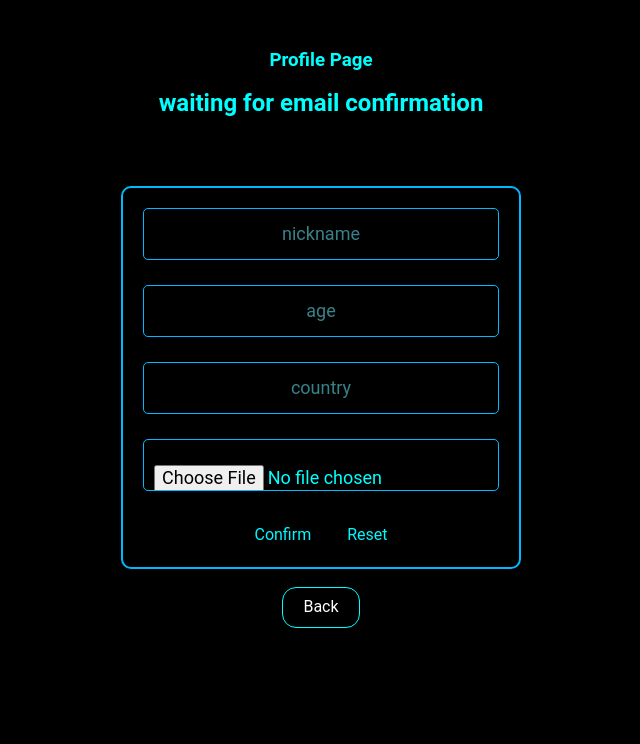
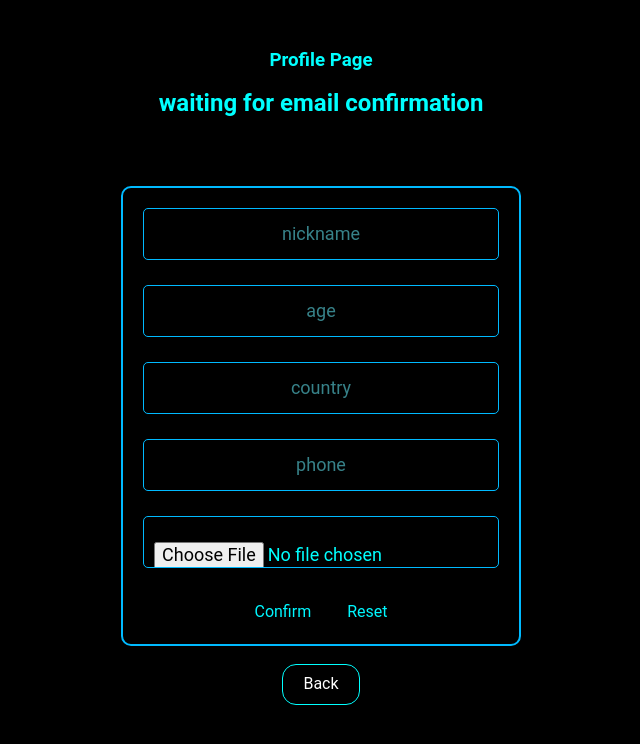
Before and after one commit to IvashkaVIP/CMU, a React (Vite) app: page /CMU/profile in a window 1280 px wide. Shown: the top 744 px of the page, without its empty margins (319-959 px from the left). Built offline with nearby package versions, Linux system fonts and the light colour scheme.

Commit message:
profile in progress

```diff
--- a/src/components/Forms/ProfileForm.jsx
+++ b/src/components/Forms/ProfileForm.jsx
@@ -2,6 +2,7 @@ import { Form, Input, Button } from "./Forms.styled";
 import { useDispatch } from "react-redux";
 import { useNavigate } from "react-router-dom";
 import { useState } from "react";
+import { Error } from "../ServicesMessages/Error";
 
 export const ProfileForm = () => {
   const [errorMessage, setErrorMessage] = useState('');
@@ -9,15 +10,17 @@ export const ProfileForm = () => {
   const navigate = useNavigate();
   // const isError = useSelector(selectIsError);
 
-  const Error = false;
-
 const handleSubmit = async (evt) => {
   evt.preventDefault();
-  const nickname = evt.target.elements.nickname.value;
-  const age = evt.target.elements.age.value;
-  const country = evt.target.elements.country.value;
+  const field =  evt.target.elements ;
+  const nickname = field.nickname.value;
+  const age = field.age.value;
+  const country = field.country.value;
+  const phone = field.phone.value;
 
-  if (!(nickname && age && country)) {
+  console.log(nickname, age, country, phone )
+
+  if (!(nickname && age && country && phone)) {
     setErrorMessage([
       `Hello, ${nickname || `User`}!`,
       `All fields must be filled in`,
@@ -25,10 +28,10 @@ const handleSubmit = async (evt) => {
     return;
   }
 
-  if (nickname.length < 6) {
+  if (nickname.length < 3) {
     setErrorMessage([
       `Hello, ${nickname || `User`}!`,
-      `the username must be at least 6 characters long`,
+      `the username must be at least 3 characters long`,
     ]);
     return;
   }
@@ -56,9 +59,10 @@ const handleSubmit = async (evt) => {
            />
          ) : (
            <>
-             <Input type="text" name="mickmame" placeholder="nickname" />
+             <Input type="text" name="nickname" placeholder="nickname" />
              <Input type="text" name="age" placeholder="age" pattern="[0-9]*" />
              <Input type="text" name="country" placeholder="country" />
+             <Input type="text" name="phone" placeholder="phone" />
              <Input type="file" name="avatar" placeholder="avatar" />
              <Button type="submit">Confirm</Button>
              <Button type="reset">Reset</Button>
--- a/src/redux/auth/slice.js
+++ b/src/redux/auth/slice.js
@@ -27,6 +27,7 @@ export const authSlice = createSlice({
         state.isError = action.payload;
       })
       .addCase(signup.fulfilled, (state, action) => {
+        console.log(action);
         state.user.email = action.meta.arg.username;
         state.user.name = action.username;
         state.token = action.payload.access_token;
```
